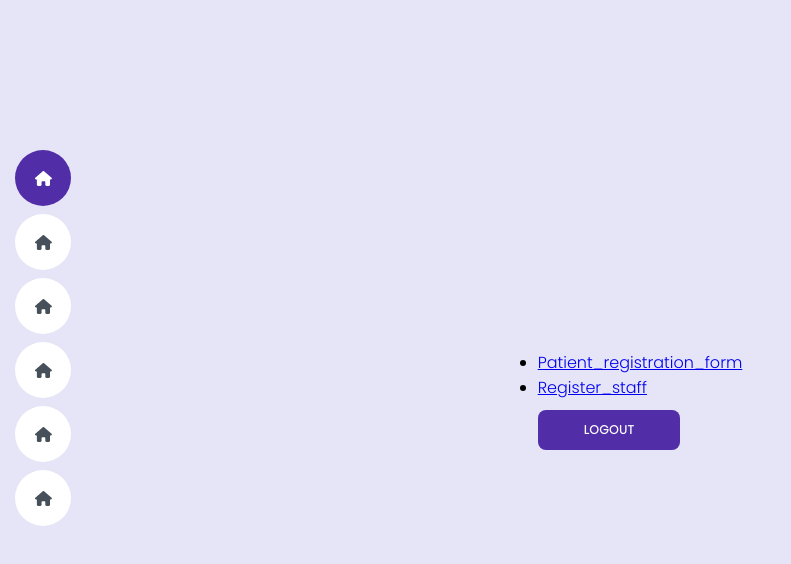
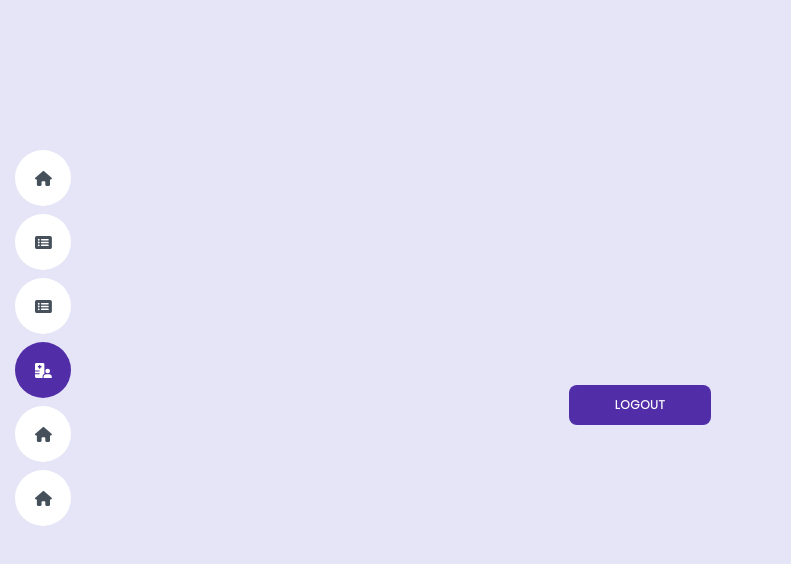
Before and after one commit to Katheesh1224/Gynecology, a React (Create React App) app in the folder gyn/: page /patient_person in a window 1280 px wide. Shown: the top 564 px of the page, without its empty margins (0-791 px from the left). Built offline with nearby package versions, Linux system fonts and the light colour scheme.

Commit message:
nav modified

```diff
--- a/gyn/src/Register_staff.js
+++ b/gyn/src/Register_staff.js
@@ -2,6 +2,8 @@ import './App.css';
 import axios from 'axios';
 import React ,{ useState } from 'react';
 import {useNavigate } from 'react-router-dom';
+import { FontAwesomeIcon } from '@fortawesome/react-fontawesome'
+import { faHouse, faRectangleList, faHospitalUser } from '@fortawesome/free-solid-svg-icons'
 
 const  Register_staff = () =>{
     const navigate = useNavigate();
@@ -37,6 +39,20 @@ const  Register_staff = () =>{
 
     return(
         <div className="container">
+            <div>
+          <header id="header" class="d-flex flex-column justify-content-center">
+            <nav id="navbar" class="navbar nav-menu">
+              <ul>
+                <li><a href="home" class="nav-link scrollto"><FontAwesomeIcon icon={faHouse} /><span>Home</span></a></li>
+                <li><a href="patient_registration" class="nav-link scrollto"><FontAwesomeIcon icon={faRectangleList} /><span>Patient Registration</span></a></li>
+                <li><a href="Register_staff" class="nav-link scrollto active"><FontAwesomeIcon icon={faRectangleList} /><span>Staff Registration</span></a></li>
+                <li><a href="patient_person" class="nav-link scrollto"><FontAwesomeIcon icon={faHospitalUser} /> <span>Patient Information</span></a></li>
+                <li><a href="#services" class="nav-link scrollto"><FontAwesomeIcon icon={faHouse} /><span>Services</span></a></li>
+                <li><a href="#contact" class="nav-link scrollto"><FontAwesomeIcon icon={faHouse} /><span>Contact</span></a></li>
+              </ul>
+            </nav>
+          </header>
+        </div>
         <form onSubmit={handleSubmit}>
             <header>Staff Registration</header>
             <br />
--- a/gyn/src/home.js
+++ b/gyn/src/home.js
@@ -3,7 +3,7 @@ import {useNavigate } from 'react-router-dom';
 import axios from 'axios';
 import './home.css';
 import { FontAwesomeIcon } from '@fortawesome/react-fontawesome'
-import { faEnvelope, faHouse, faRectangleList, faHospitalUser } from '@fortawesome/free-solid-svg-icons'
+import { faHouse, faRectangleList, faHospitalUser } from '@fortawesome/free-solid-svg-icons'
 
 const Home = () =>{
 
@@ -28,7 +28,7 @@ const Home = () =>{
           <header id="header" class="d-flex flex-column justify-content-center">
             <nav id="navbar" class="navbar nav-menu">
               <ul>
-                <li><a href="#hero" class="nav-link scrollto active"><FontAwesomeIcon icon={faHouse} /><span>Home</span></a></li>
+                <li><a href="home" class="nav-link scrollto active"><FontAwesomeIcon icon={faHouse} /><span>Home</span></a></li>
                 <li><a href="patient_registration" class="nav-link scrollto"><FontAwesomeIcon icon={faRectangleList} /><span>Patient Registration</span></a></li>
                 <li><a href="Register_staff" class="nav-link scrollto"><FontAwesomeIcon icon={faRectangleList} /><span>Staff Registration</span></a></li>
                 <li><a href="patient_person" class="nav-link scrollto"><FontAwesomeIcon icon={faHospitalUser} /> <span>Patient Information</span></a></li>
--- a/gyn/src/patient_person.js
+++ b/gyn/src/patient_person.js
@@ -3,7 +3,7 @@ import {useNavigate } from 'react-router-dom';
 import axios from 'axios';
 import './App.css';
 import { FontAwesomeIcon } from '@fortawesome/react-fontawesome'
-import { faHouse } from '@fortawesome/free-solid-svg-icons'
+import { faHouse, faRectangleList, faHospitalUser } from '@fortawesome/free-solid-svg-icons'
 
 
 const Patient = () =>{
@@ -22,19 +22,17 @@ const Patient = () =>{
 
     return(
       <div className='homeContainer'>
-        <ul>
-          <li><a href='patient_registration' class="list-items">Patient_registration_form</a></li>
-          <li><a href='Register_staff' class="list-items">Register_staff</a></li>
-        </ul>
-        <button onClick={handleLogout} class="button3">Logout</button>
+        <div>
+          <button onClick={handleLogout} class="button3">Logout</button>
+        </div>
         <div>
           <header id="header" class="d-flex flex-column justify-content-center">
             <nav id="navbar" class="navbar nav-menu">
               <ul>
-                <li><a href="#hero" class="nav-link scrollto active"><FontAwesomeIcon icon={faHouse} /><span>Home</span></a></li>
-                <li><a href="#about" class="nav-link scrollto"><FontAwesomeIcon icon={faHouse} /><span>About</span></a></li>
-                <li><a href="#resume" class="nav-link scrollto"><FontAwesomeIcon icon={faHouse} /><span>Resume</span></a></li>
-                <li><a href="#portfolio" class="nav-link scrollto"><FontAwesomeIcon icon={faHouse} /> <span>Portfolio</span></a></li>
+              <li><a href="home" class="nav-link scrollto"><FontAwesomeIcon icon={faHouse} /><span>Home</span></a></li>
+                <li><a href="patient_registration" class="nav-link scrollto"><FontAwesomeIcon icon={faRectangleList} /><span>Patient Registration</span></a></li>
+                <li><a href="Register_staff" class="nav-link scrollto"><FontAwesomeIcon icon={faRectangleList} /><span>Staff Registration</span></a></li>
+                <li><a href="patient_person" class="nav-link scrollto active"><FontAwesomeIcon icon={faHospitalUser} /> <span>Patient Information</span></a></li>
                 <li><a href="#services" class="nav-link scrollto"><FontAwesomeIcon icon={faHouse} /><span>Services</span></a></li>
                 <li><a href="#contact" class="nav-link scrollto"><FontAwesomeIcon icon={faHouse} /><span>Contact</span></a></li>
               </ul>
--- a/gyn/src/patient_registration.jsx
+++ b/gyn/src/patient_registration.jsx
@@ -3,6 +3,8 @@ import react, { useEffect ,useState} from 'react';
 import axios from 'axios';
 import {Link} from 'react-router-dom'
 import {useNavigate } from 'react-router-dom';
+import { FontAwesomeIcon } from '@fortawesome/react-fontawesome'
+import { faHouse, faRectangleList, faHospitalUser } from '@fortawesome/free-solid-svg-icons'
 
 const PReg = () => {
     const navigate = useNavigate();
@@ -93,6 +95,20 @@ const PReg = () => {
     return (
 
         <div className="container">
+            <div>
+          <header id="header" class="d-flex flex-column justify-content-center">
+            <nav id="navbar" class="navbar nav-menu">
+              <ul>
+                <li><a href="home" class="nav-link scrollto"><FontAwesomeIcon icon={faHouse} /><span>Home</span></a></li>
+                <li><a href="patient_registration" class="nav-link scrollto active "><FontAwesomeIcon icon={faRectangleList} /><span>Patient Registration</span></a></li>
+                <li><a href="Register_staff" class="nav-link scrollto"><FontAwesomeIcon icon={faRectangleList} /><span>Staff Registration</span></a></li>
+                <li><a href="patient_person" class="nav-link scrollto"><FontAwesomeIcon icon={faHospitalUser} /> <span>Patient Information</span></a></li>
+                <li><a href="#services" class="nav-link scrollto"><FontAwesomeIcon icon={faHouse} /><span>Services</span></a></li>
+                <li><a href="#contact" class="nav-link scrollto"><FontAwesomeIcon icon={faHouse} /><span>Contact</span></a></li>
+              </ul>
+            </nav>
+          </header>
+        </div>
             <header>Patient Registration</header>
             <form onSubmit={handleSubmit}>
                 <div className="form">
```
